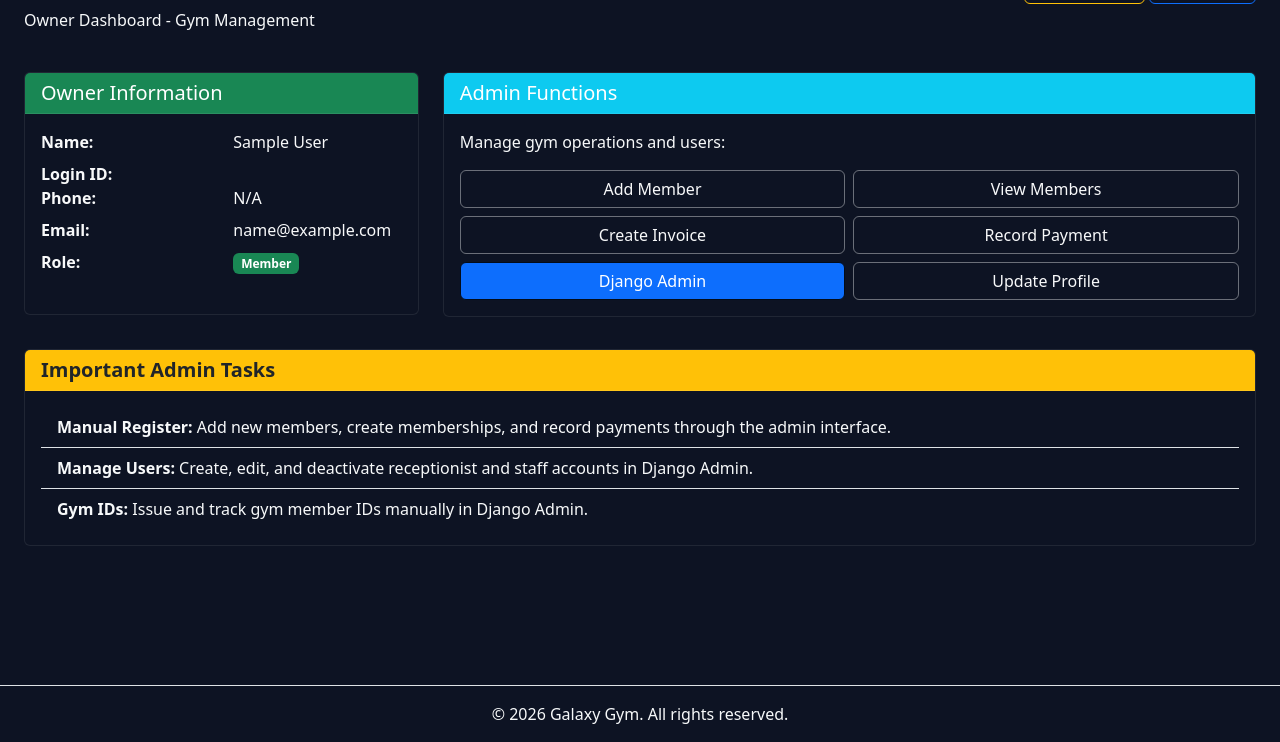
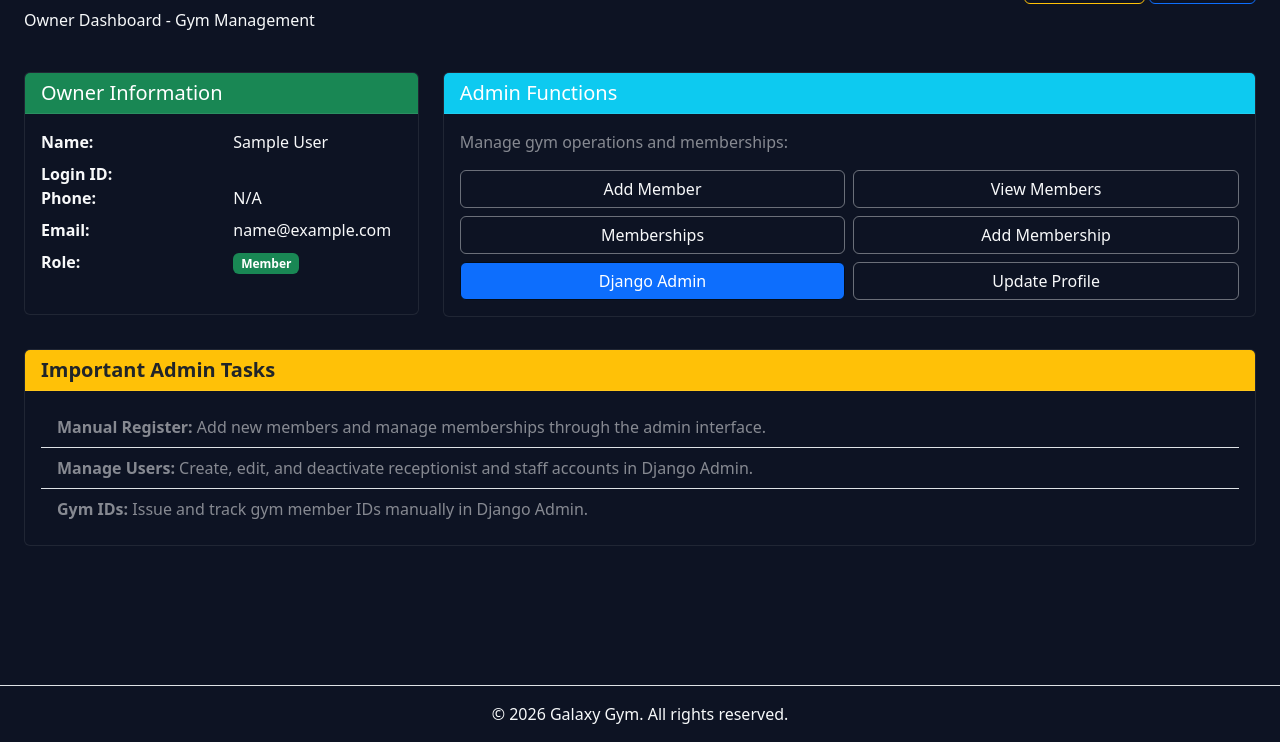
Before and after one commit to kalibilly/GalaxyGym, a Django app: page /dashboard/owner/ in a window 1280 px wide. Shown: the part 58-800 px from the top of the page. Run offline with Django 5.2, Linux system fonts and the light colour scheme; the visitor is signed in with stand-in values (Sample User, id 1); data that the repository does not hold is empty; parts of the project's set-up code (start-up, migrations or seed data) failed here and were passed over.

Commit message:
Update owner_dashboard.html

```diff
--- a/templates/dashboard/owner_dashboard.html
+++ b/templates/dashboard/owner_dashboard.html
@@ -50,24 +50,24 @@
                     <h5 class="mb-0 text-white">Admin Functions</h5>
                 </div>
                 <div class="card-body">
-                    <p class="text-muted mb-3">Manage gym operations and users:</p>
+                    <p class="text-white-50 mb-3">Manage gym operations and memberships:</p>
                     <div class="row g-2">
-                        <div class="col-md-6">
+                        <div class="col-12 col-md-6">
                             <a href="{% url 'members:create' %}" class="btn btn-outline-light w-100">Add Member</a>
                         </div>
-                        <div class="col-md-6">
+                        <div class="col-12 col-md-6">
                             <a href="{% url 'members:list' %}" class="btn btn-outline-light w-100">View Members</a>
                         </div>
-                        <div class="col-md-6">
-                            <a href="{% url 'payments:invoice_create' %}" class="btn btn-outline-light w-100">Create Invoice</a>
+                        <div class="col-12 col-md-6">
+                            <a href="{% url 'memberships:list' %}" class="btn btn-outline-light w-100">Memberships</a>
                         </div>
-                        <div class="col-md-6">
-                            <a href="{% url 'payments:payment_create' %}" class="btn btn-outline-light w-100">Record Payment</a>
+                        <div class="col-12 col-md-6">
+                            <a href="{% url 'memberships:create' %}" class="btn btn-outline-light w-100">Add Membership</a>
                         </div>
-                        <div class="col-md-6">
+                        <div class="col-12 col-md-6">
                             <a href="{% url 'admin:index' %}" class="btn btn-primary w-100" target="_blank">Django Admin</a>
                         </div>
-                        <div class="col-md-6">
+                        <div class="col-12 col-md-6">
                             <a href="{% url 'profile' %}" class="btn btn-outline-light w-100">Update Profile</a>
                         </div>
                     </div>
@@ -84,13 +84,13 @@
                 </div>
                 <div class="card-body">
                     <ul class="list-group list-group-flush bg-secondary">
-                        <li class="list-group-item bg-secondary text-muted">
-                            <strong>Manual Register:</strong> Add new members, create memberships, and record payments through the admin interface.
+                        <li class="list-group-item bg-secondary text-white-50">
+                            <strong>Manual Register:</strong> Add new members and manage memberships through the admin interface.
                         </li>
-                        <li class="list-group-item bg-secondary text-muted">
+                        <li class="list-group-item bg-secondary text-white-50">
                             <strong>Manage Users:</strong> Create, edit, and deactivate receptionist and staff accounts in Django Admin.
                         </li>
-                        <li class="list-group-item bg-secondary text-muted">
+                        <li class="list-group-item bg-secondary text-white-50">
                             <strong>Gym IDs:</strong> Issue and track gym member IDs manually in Django Admin.
                         </li>
                     </ul>
```
